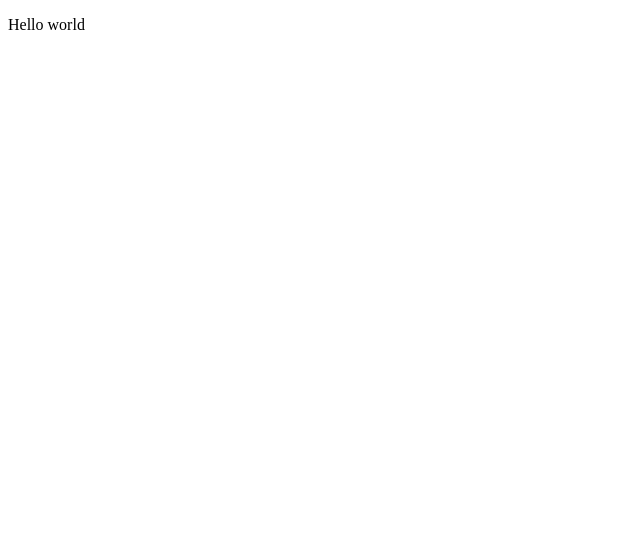
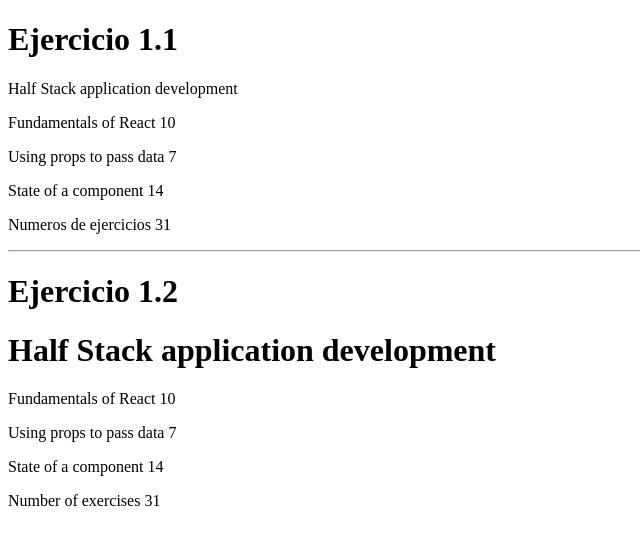
Before and after one commit to abel1994-mza/Curso-fullstack-open, a React (Vite) app: page / in a window 1280 px wide. Shown: the top 544 px of the page, without its empty margins (0-640 px from the left). Built offline with nearby package versions, Linux system fonts and the light colour scheme.

Commit message:
Ejercicio 1.1 y 1.2

```diff
--- a/Parte1/courseinfo/ejercicio1.1.jsx
+++ b/Parte1/courseinfo/ejercicio1.1.jsx
@@ -0,0 +1,5 @@
+function Componentes1() {
+  return <></>;
+}
+
+export default Componentes1;
--- a/src/App.jsx
+++ b/src/App.jsx
@@ -1,8 +1,71 @@
+const Header = ({ course }) => <h1>{course}</h1>;
+
+const Part = ({ part, exercises }) => (
+  <p>
+    {part} {exercises}
+  </p>
+);
+
+const Content = ({
+  part1,
+  exercises1,
+  part2,
+  exercises2,
+  part3,
+  exercises3,
+}) => (
+  <>
+    <Part part={part1} exercises={exercises1} />
+    <Part part={part2} exercises={exercises2} />
+    <Part part={part3} exercises={exercises3} />
+  </>
+);
+
+const Total = ({ exercises1, exercises2, exercises3 }) => (
+  <p>Number of exercises {exercises1 + exercises2 + exercises3}</p>
+);
+
 const App = () => {
+  const course = "Half Stack application development";
+  const part1 = "Fundamentals of React";
+  const exercises1 = 10;
+  const part2 = "Using props to pass data";
+  const exercises2 = 7;
+  const part3 = "State of a component";
+  const exercises3 = 14;
+
   return (
-    <div>
-      <p>Hello world</p>
-    </div>
+    <>
+      <h1>Ejercicio 1.1</h1>
+      <p>{course}</p>
+      <p>
+        {part1} {exercises1}
+      </p>
+      <p>
+        {part2} {exercises2}
+      </p>
+      <p>
+        {part3} {exercises3}
+      </p>
+      <p>Numeros de ejercicios {exercises1 + exercises2 + exercises3}</p>
+
+      <hr />
+      <h1>Ejercicio 1.2</h1>
+      <Header course={course} />
+      <Content
+        part1={part1}
+        exercises1={exercises1}
+        part2={part2}
+        exercises2={exercises2}
+        part3={part3}
+        exercises3={exercises3}
+      />
+      <Total
+        exercises1={exercises1}
+        exercises2={exercises2}
+        exercises3={exercises3}
+      />
+    </>
   );
 };
 
```
